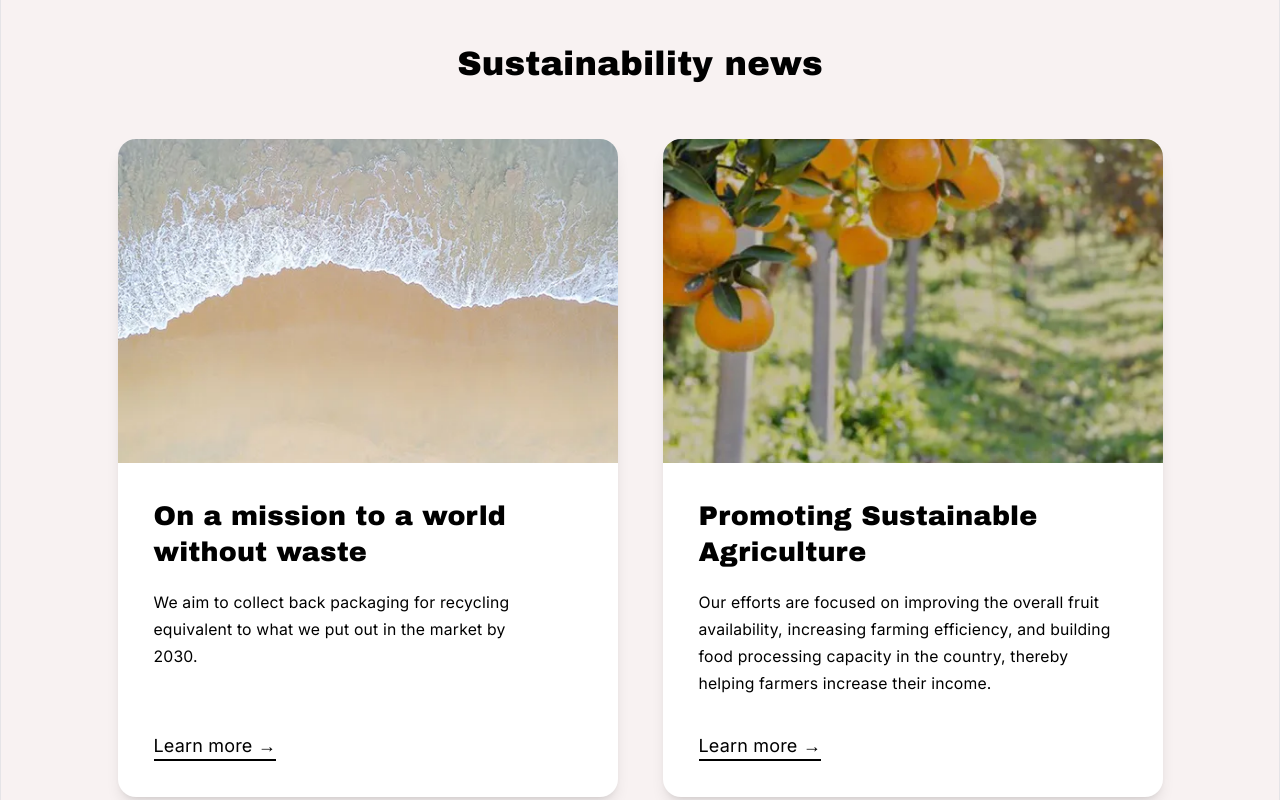
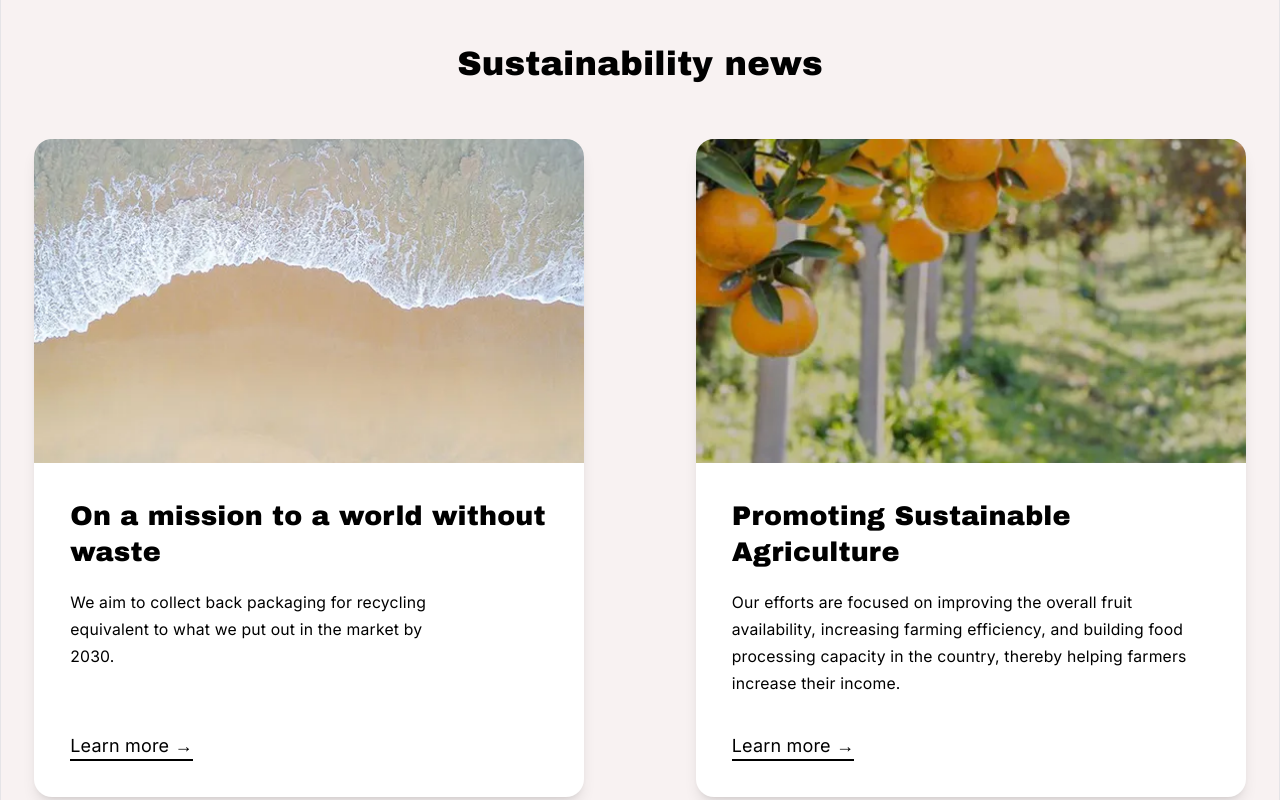
Before and after one commit to amalmkr/coca-cola-clone, a React (Vite) app: page / in a window 1280 px wide. Shown: the part 1280-2080 px from the top of the page. Built offline with nearby package versions, Linux system fonts and the light colour scheme.

Commit message:
sustainable section made mobile friendly

```diff
--- a/src/sections/sus.jsx
+++ b/src/sections/sus.jsx
@@ -8,10 +8,8 @@ function Sus() {
         Sustainability news
       </h2>
 
-      <div className="flex justify-center gap-10">
-
-
-        <div className="bg-white rounded-2xl shadow-lg w-[500px] overflow-hidden flex flex-col">
+      <div className="max-w-6xl mx-auto flex flex-col gap-10 md:flex-row md:gap-10">
+        <div className="bg-white rounded-2xl shadow-lg md:w-[550px] w-[450px] mx-auto overflow-hidden flex flex-col">
           <img
             src={sus1}
             className="w-full h-72 object-cover"
@@ -38,7 +36,7 @@ function Sus() {
         </div>
 
         {/* Card 2 */}
-        <div className="bg-white rounded-2xl shadow-lg w-[500px] overflow-hidden flex flex-col">
+        <div className="bg-white rounded-2xl shadow-lg md:w-[550px] w-[450px] mx-auto overflow-hidden flex flex-col">
           <img
             src={sus2}
             className="w-full h-72 object-cover"
```
